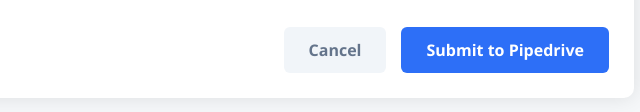
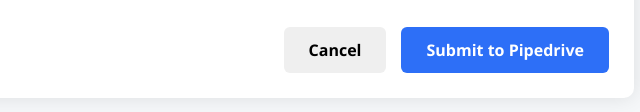
Before and after one commit to romvasko/pipedriverTest_js, a plain HTML site: page testpage1.html in a window 1280 px wide. Shown: the part 1600-1712 px from the top of the page, 506-1146 px from the left. Drawn offline with Linux system fonts and the light colour scheme; a script that the page names is missing.

Commit message:
command testing5

```diff
--- a/testpage1.html
+++ b/testpage1.html
@@ -357,7 +357,7 @@
                 </div>
 
                 <div class="button-group">
-                    <button id="closeModalBtn" type="button" class="btn-cancel">Cancel</button>
+                    <button id="closeModalBtn" type="button">Cancel</button>
                     <button type="submit" class="btn-submit">Submit to Pipedrive</button>
                 </div>
             </form>
```
